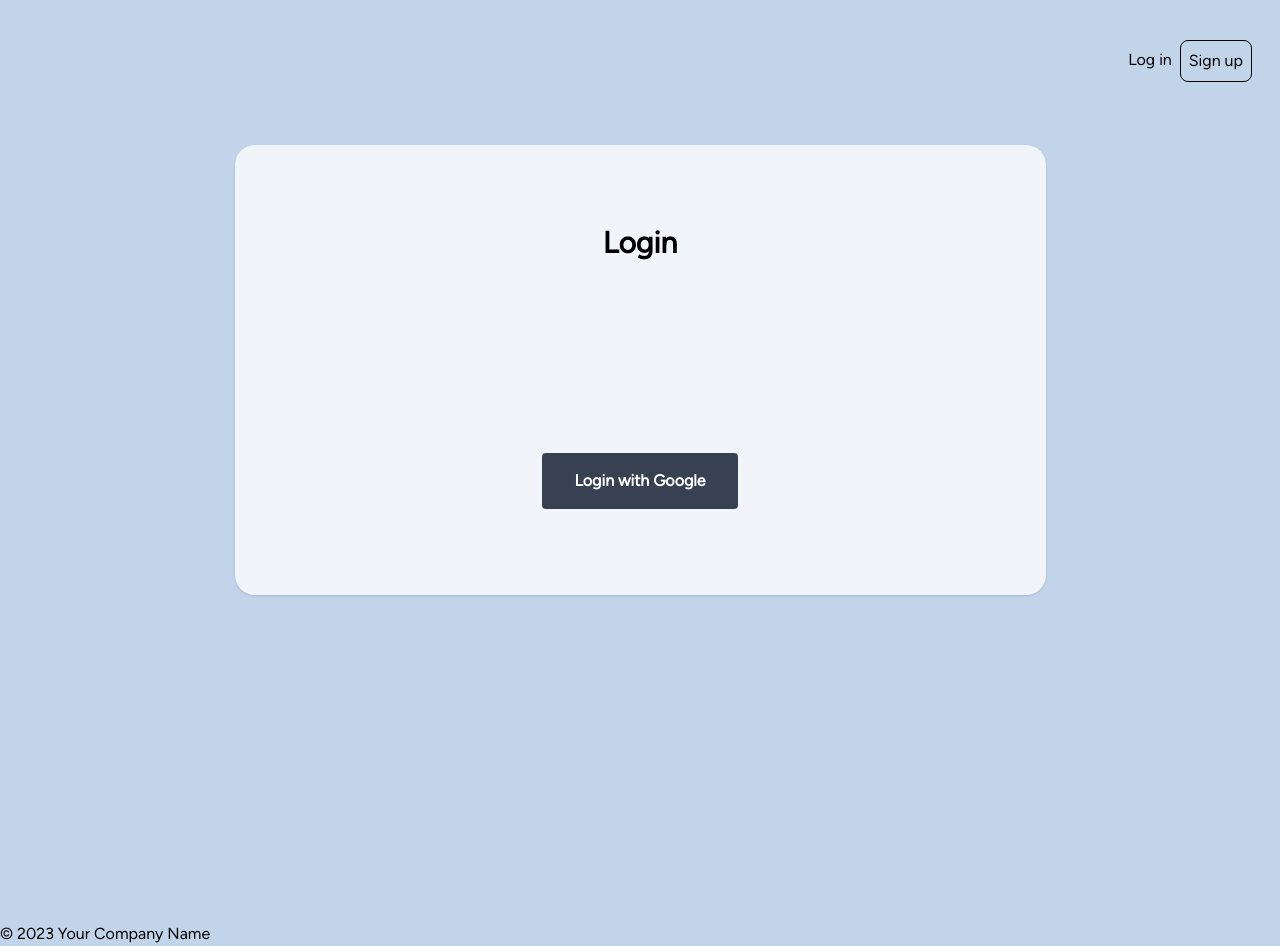
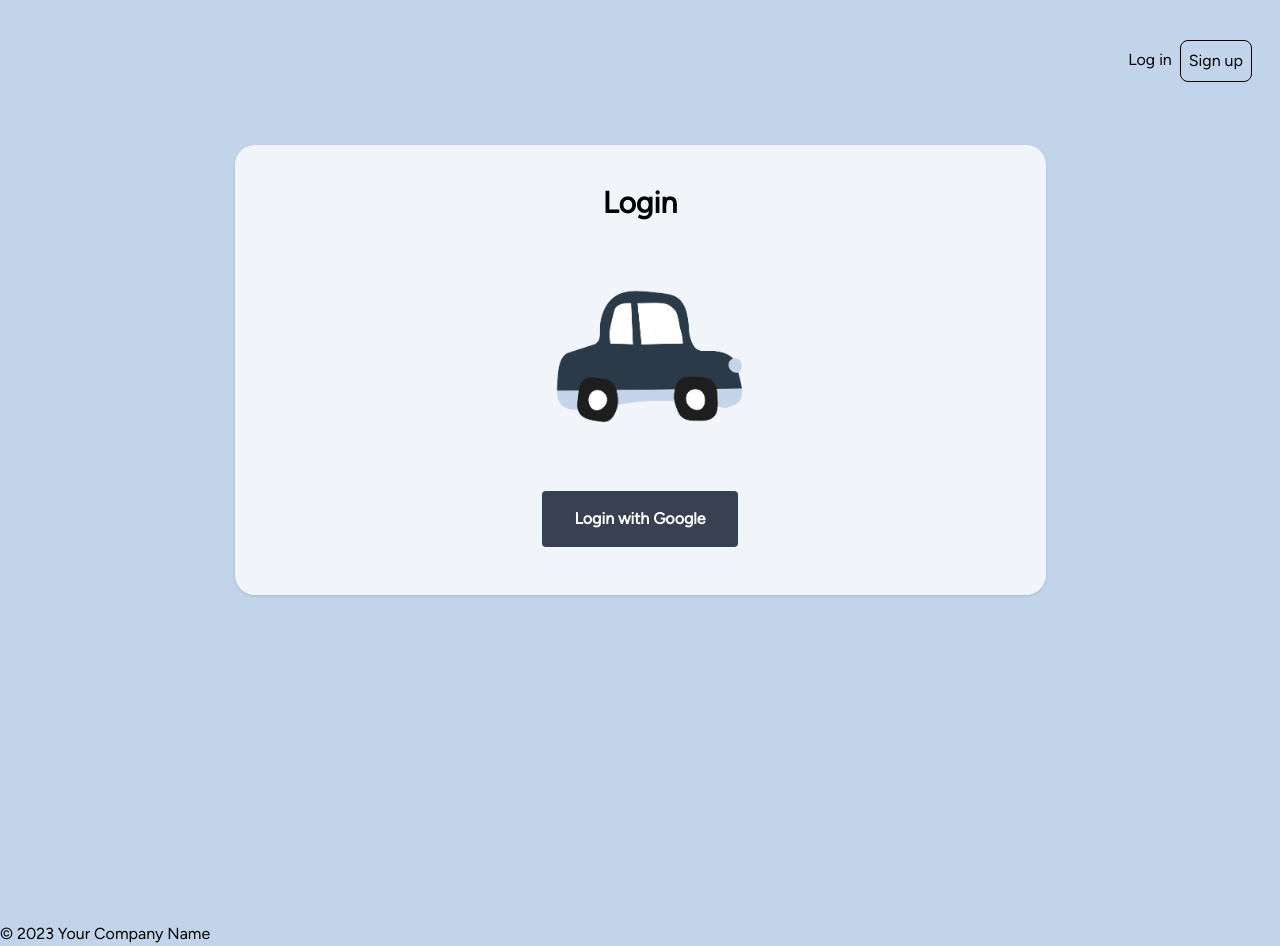
Before and after one commit to txst54/youmecar, a React (Create React App) app in the folder frontend/: page /login in a window 1280 px wide. Built offline with nearby package versions, Linux system fonts and the light colour scheme; no server answers.

Commit message:
styled login page

```diff
--- a/frontend/src/App.js
+++ b/frontend/src/App.js
@@ -66,7 +66,7 @@ function App() {
       <Routes>
         <Route path="/eventPage" element={<Banner title="bruh convention" subtitle="Bruh" />} />
         <Route path="*" element={<Navigate replace to="/" />} />
-        {/* <Route path="/dashboard" element={<Dashboard user={user} role={role}/>} /> */}
+        <Route path="/dashboard" element={<Dashboard user={user} role={role}/>} />
         <Route path="/riderpickup" element={<RiderPickUp />} />
         <Route path="/driverpickup" element={<DriverPickUp />} />
       </Routes>
@@ -81,8 +81,7 @@ function App() {
           <Routes>
             <Route path="*" element={<Navigate replace to="/" />} />
             <Route path="/login" element={<Login auth={auth} provider={provider} setSignedIn={(val) => setSignedIn(val)} />} />
-            <Route path="/" element={<LandingPage />} />
-            <Route path="/dashboard" element={<Dashboard user={user} role={role}/>} />
+            <Route path="/" element={<LandingPage isSignedIn={isSignedIn} />} />
           </Routes>
         </div>
         :
--- a/frontend/src/components/NavBar.js
+++ b/frontend/src/components/NavBar.js
@@ -22,8 +22,8 @@ export default function NavBar(props) {
             return (
                 <div className="flex justify-between px-7 py-10">
                     <Link to="/otherpage" className="flex items-center">
-                        <svg class="-mr-1 h-7 w-5 text-slate-700" viewBox="0 0 20 20" fill="currentColor" aria-hidden="true" transform="rotate(90)">
-                            <path fill-rule="evenodd" d="M5.23 7.21a.75.75 0 011.06.02L10 11.168l3.71-3.938a.75.75 0 111.08 1.04l-4.25 4.5a.75.75 0 01-1.08 0l-4.25-4.5a.75.75 0 01.02-1.06z" clip-rule="evenodd" />
+                        <svg xmlns="http://www.w3.org/2000/svg" fill="none" viewBox="0 0 24 24" stroke-width="1.5" stroke="currentColor" className="w-6 h-6 text-slate-700">
+                            <path stroke-linecap="round" stroke-linejoin="round" d="M15.75 19.5L8.25 12l7.5-7.5" />
                         </svg>
                         <div className="p-2 font-normal text-2xl font-bold z-['Avenir']">Thanksgiving Dinner</div>
                     </Link>
--- a/frontend/src/views/LandingPage.js
+++ b/frontend/src/views/LandingPage.js
@@ -1,11 +1,27 @@
 import carImage from "../assets/car.png";
+import { useNavigate } from "react-router-dom";
+
 
 export default function LandingPage(props) {
+    const { isSignedIn } = props;
+    const navigate = useNavigate();
+
+    const handleClick = () => {
+        // Handle the click event
+        if (isSignedIn) {
+          // If signed in, navigate to /dashboard
+          navigate("/dashboard");
+        } else {
+          // If not signed in, navigate to /login
+          navigate("/login");
+        }
+      };
+
     return (
         <div className="h-screen flex flex-col">
             <div className="flex-1 bg-youmeblue flex flex-col items-center pt-20">
                 <div className="flex justify-center items-center">
-                    <p className="text-slate-700 text-8xl font-extrabold z-['Avenir'] underline underline-offset-8 text-center">youmecar</p>
+                    <p className="text-slate-700 text-8xl font-extrabold z-['Avenir'] underline underline-offset-8 text-center hover:cursor-pointer" onClick={handleClick}>youmecar</p>
                     <img src={carImage} alt="Landing Car Page" className="w-1/4 ml-4"/>
                 </div>
             </div>
--- a/frontend/src/views/Login.js
+++ b/frontend/src/views/Login.js
@@ -1,4 +1,5 @@
 import React from "react";
+import carImage from "../assets/car.png";
 import { signInWithPopup } from "firebase/auth";
 
 export default class App extends React.Component {
@@ -34,8 +35,9 @@ export default class App extends React.Component {
             <div className="flex justify-center items-center h-screen bg-youmeblue">
                 <div className="Rectangle3 w-[811px] h-[450px] bg-slate-100 rounded-[20px] shadow mt-[-305px]">
                     <div className="flex flex-col items-center mb-64">
-                        <p className="text-3xl font-extrabold z-['Avenir'] mb-8 mt-20">Login</p>
-                        <div onClick={this.handleSignOn} className="bg-gray-700 hover:bg-blue-700 text-white font-extrabold z-['Avenir'] py-4 px-8 rounded cursor-pointer mt-40">
+                        <p className="text-3xl font-extrabold z-['Avenir'] mt-10">Login</p>
+                        <img src={carImage} alt="Landing Car Page" className="w-1/3 ml-4"/>
+                        <div onClick={this.handleSignOn} className="bg-gray-700 hover:bg-blue-700 text-white font-extrabold z-['Avenir'] py-4 px-8 rounded cursor-pointer">
                             Login with Google
                         </div>
                     </div>
```
